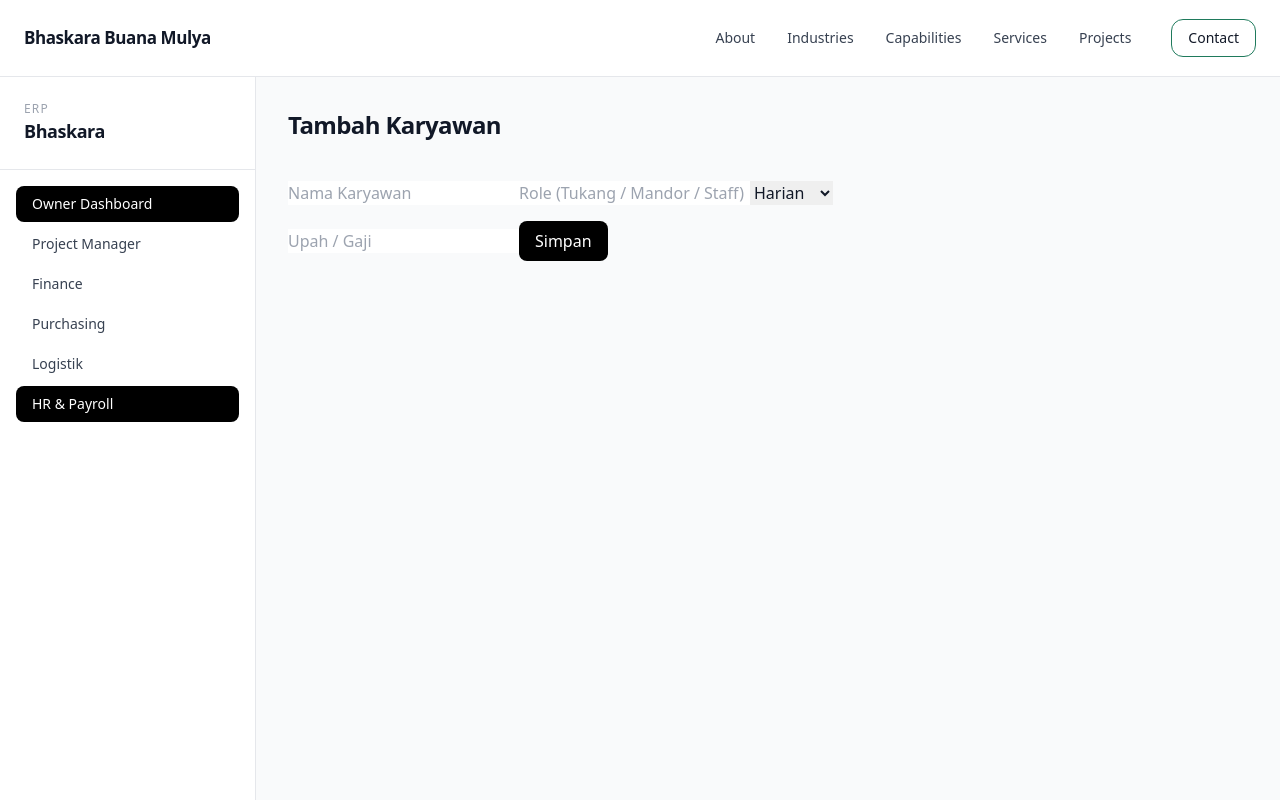
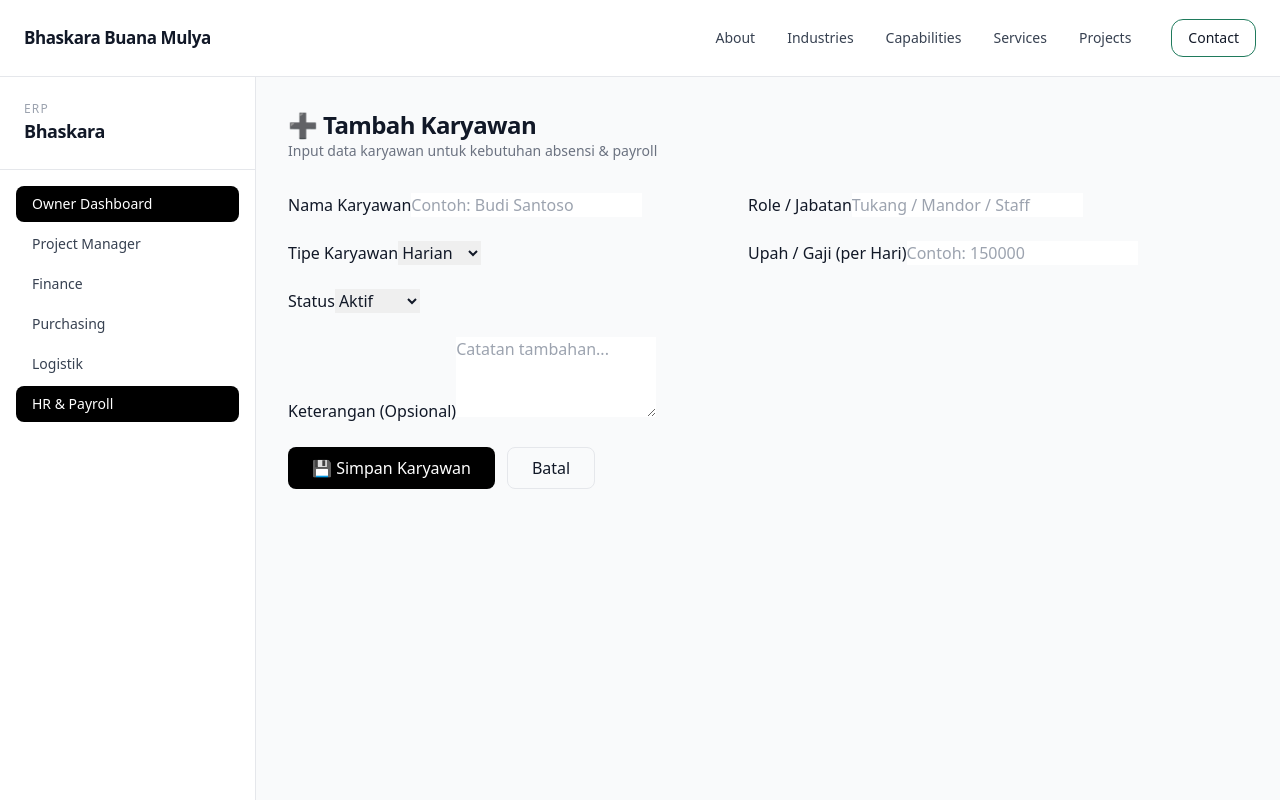
Before and after one commit to herlan-syihabudin/Bhaskara, a Next.js app: page /dashboard/payroll/karyawan/tambah in a window 1280 px wide. Shown: the top 800 px of the page. Built offline with nearby package versions, Linux system fonts and the light colour scheme.

Commit message:
Update page.tsx

```diff
--- a/app/dashboard/payroll/karyawan/tambah/page.tsx
+++ b/app/dashboard/payroll/karyawan/tambah/page.tsx
@@ -9,8 +9,10 @@ export default function TambahKaryawanPage() {
   const [form, setForm] = useState({
     nama: "",
     role: "",
-    type: "HARIAN",
+    tipe: "HARIAN",
     rate: "",
+    status: "AKTIF",
+    keterangan: "",
   });
 
   async function handleSubmit(e: React.FormEvent) {
@@ -26,50 +28,115 @@ export default function TambahKaryawanPage() {
   }
 
   return (
-    <section className="max-w-xl space-y-6">
-      <h1 className="text-2xl font-semibold">Tambah Karyawan</h1>
+    <section className="max-w-4xl space-y-8">
+      {/* HEADER */}
+      <div>
+        <h1 className="text-2xl font-semibold">➕ Tambah Karyawan</h1>
+        <p className="text-sm text-gray-500">
+          Input data karyawan untuk kebutuhan absensi & payroll
+        </p>
+      </div>
 
-      <form onSubmit={handleSubmit} className="space-y-4">
+      {/* FORM */}
+      <form
+        onSubmit={handleSubmit}
+        className="grid grid-cols-1 md:grid-cols-2 gap-6"
+      >
+        {/* Nama */}
+        <div>
+          <label className="label">Nama Karyawan</label>
           <input
-          placeholder="Nama Karyawan"
             className="input"
+            placeholder="Contoh: Budi Santoso"
             value={form.nama}
             onChange={(e) => setForm({ ...form, nama: e.target.value })}
             required
           />
+        </div>
 
+        {/* Role */}
+        <div>
+          <label className="label">Role / Jabatan</label>
           <input
-          placeholder="Role (Tukang / Mandor / Staff)"
             className="input"
+            placeholder="Tukang / Mandor / Staff"
             value={form.role}
             onChange={(e) => setForm({ ...form, role: e.target.value })}
             required
           />
+        </div>
 
+        {/* Tipe */}
+        <div>
+          <label className="label">Tipe Karyawan</label>
           <select
             className="input"
-          value={form.type}
-          onChange={(e) => setForm({ ...form, type: e.target.value })}
+            value={form.tipe}
+            onChange={(e) => setForm({ ...form, tipe: e.target.value })}
           >
             <option value="HARIAN">Harian</option>
             <option value="BULANAN">Bulanan</option>
           </select>
+        </div>
 
+        {/* Rate */}
+        <div>
+          <label className="label">
+            Upah / Gaji ({form.tipe === "HARIAN" ? "per Hari" : "per Bulan"})
+          </label>
           <input
-          placeholder="Upah / Gaji"
             type="number"
             className="input"
+            placeholder="Contoh: 150000"
             value={form.rate}
             onChange={(e) => setForm({ ...form, rate: e.target.value })}
             required
           />
+        </div>
+
+        {/* Status */}
+        <div>
+          <label className="label">Status</label>
+          <select
+            className="input"
+            value={form.status}
+            onChange={(e) => setForm({ ...form, status: e.target.value })}
+          >
+            <option value="AKTIF">Aktif</option>
+            <option value="NONAKTIF">Nonaktif</option>
+          </select>
+        </div>
+
+        {/* Keterangan */}
+        <div className="md:col-span-2">
+          <label className="label">Keterangan (Opsional)</label>
+          <textarea
+            className="input min-h-[80px]"
+            placeholder="Catatan tambahan..."
+            value={form.keterangan}
+            onChange={(e) =>
+              setForm({ ...form, keterangan: e.target.value })
+            }
+          />
+        </div>
+
+        {/* ACTION */}
+        <div className="md:col-span-2 flex gap-3">
+          <button
+            type="submit"
+            className="px-6 py-2 rounded-lg bg-black text-white hover:bg-gray-800"
+          >
+            💾 Simpan Karyawan
+          </button>
 
           <button
-          type="submit"
-          className="px-4 py-2 rounded-lg bg-black text-white"
+            type="button"
+            onClick={() => router.back()}
+            className="px-6 py-2 rounded-lg border"
           >
-          Simpan
+            Batal
           </button>
+        </div>
       </form>
     </section>
   );
```
Lines whose indentation alone changed are shown as unchanged.
